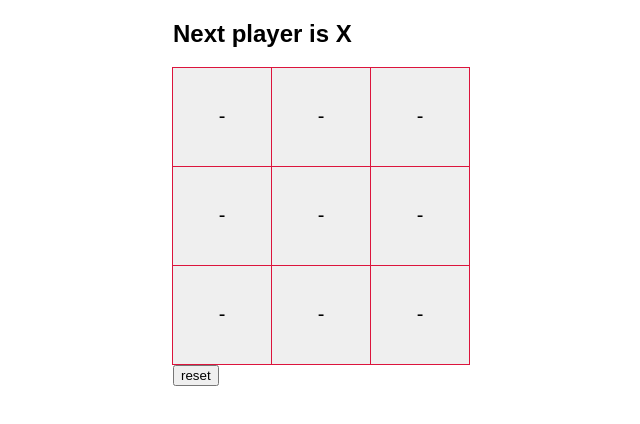
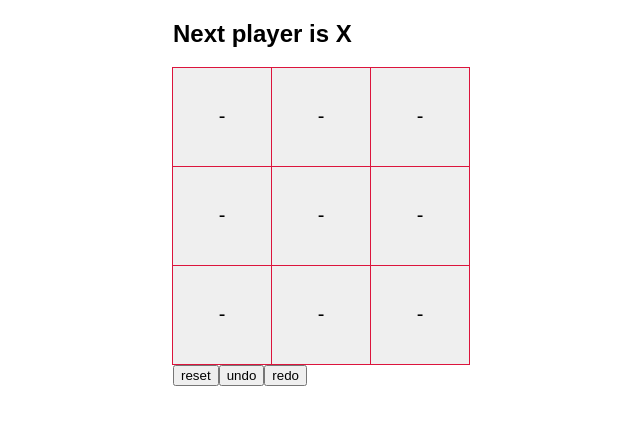
Before and after one commit to anilnamde/workshop, a React (Create React App) app in the folder react_tic-tac-toe/: page / in a window 1280 px wide. Shown: the top 424 px of the page, without its empty margins (315-955 px from the left). Built offline with nearby package versions, Linux system fonts and the light colour scheme.

Commit message:
added initial support for the undo and redo

```diff
--- a/react_tic-tac-toe/src/Components/Board/Board.js
+++ b/react_tic-tac-toe/src/Components/Board/Board.js
@@ -18,6 +18,14 @@ export default class Board extends Component {
 
     reset() {
         this.setState(this.getInitialState());
+    }
+
+    undo() {
+
+    }
+
+    redo() {
+
     }
 
     getInitialState() {
@@ -45,11 +53,17 @@ export default class Board extends Component {
             const values = this.state.values.slice();
             const moves = this.state.moves.slice();
 
+            // update moves from old data
+            moves.push({
+                winner: this.state.winner,
+                draw: this.state.draw,
+                values: values,
+                xIsNext: this.state.xIsNext,
+                moves
+            });
+
             // update array
             values[index] = this.getCurrentPlayer();
-
-            // update moves from old data
-            moves.push(`${values[index]} on ${index}`);
 
             // check winner now
             const winner = this.logic.hasWin(values, index);
@@ -92,6 +106,12 @@ export default class Board extends Component {
                 <input type="button" value="reset" onClick={()=> {
                     this.reset()
                 }}/>
+                <input type="button" value="undo" onClick={()=> {
+                    this.undo()
+                }}/>
+                <input type="button" value="redo" onClick={()=> {
+                    this.redo()
+                }}/>
                 <Moves moves={this.state.moves}/>
             </div>);
     }
--- a/react_tic-tac-toe/src/Components/Moves/Moves.js
+++ b/react_tic-tac-toe/src/Components/Moves/Moves.js
@@ -5,7 +5,7 @@ export default function Moves(props) {
     return (<ul className="moves">
         {
             props.moves.map((item, i)=> {
-                return <li key={i}>{item}</li>
+                return <li key={i}>{item.values.join()}</li>
             })
         }
     </ul>);
```
